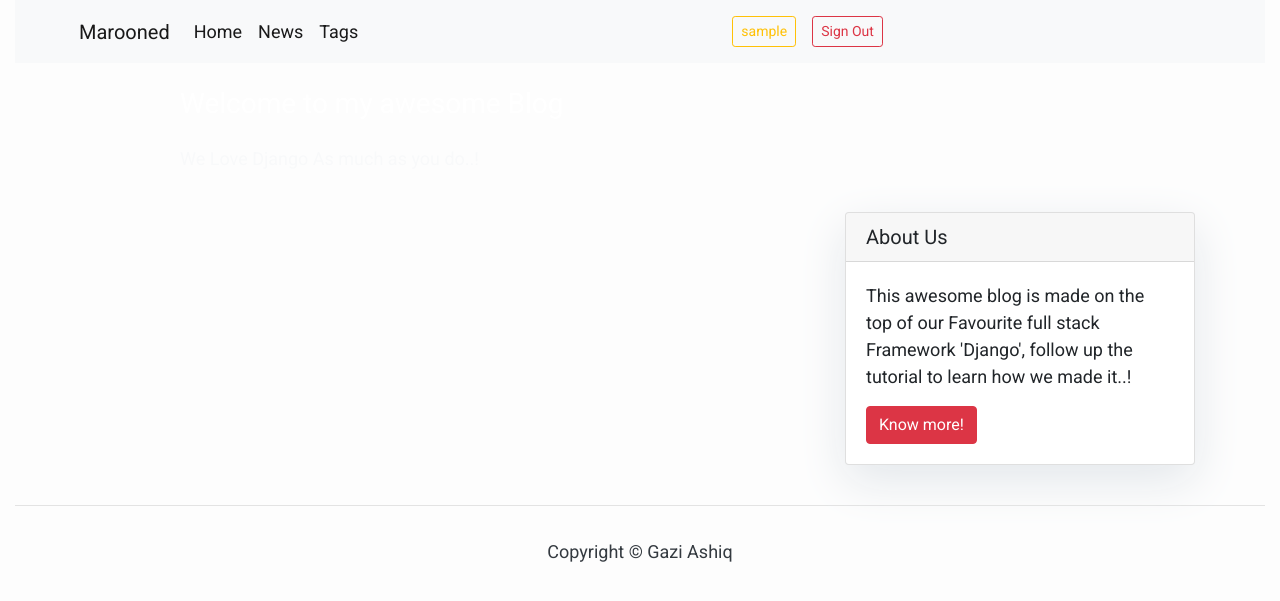
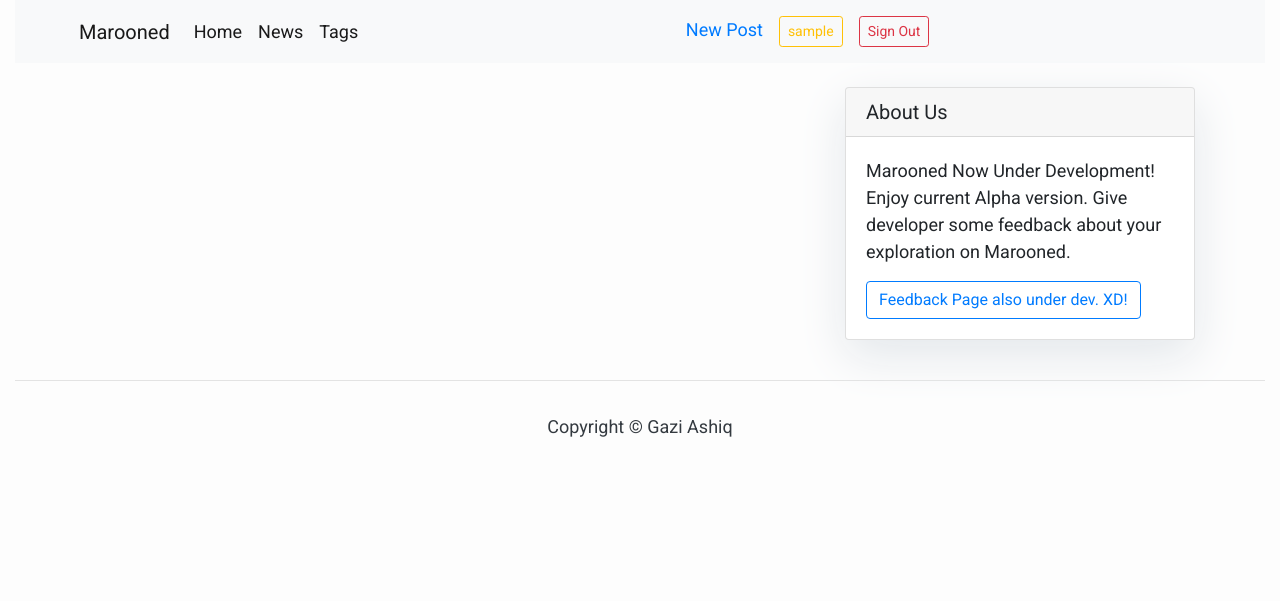
Before and after one commit to GaziAshiq/Marooned, a Django app: page /news/ in a window 1280 px wide. Shown: the top 601 px of the page. Run offline with Django 3.2, Linux system fonts and the light colour scheme; the visitor is signed in with stand-in values (Sample User, id 1); data that the repository does not hold is empty; some libraries are stand-ins or nearby versions.

Commit message:
Major Update. Now User can write blog post, update and delete. debug false

```diff
--- a/news/models.py
+++ b/news/models.py
@@ -28,7 +28,7 @@
     updated_on = models.DateTimeField(auto_now=True)
     content = models.TextField()
     created_on = models.DateTimeField(auto_now_add=True)
-    status = models.IntegerField(choices=STATUS, default=0)
+    status = models.IntegerField(choices=STATUS, default=1)
     tags = models.ManyToManyField(Tag, blank=True, related_name='post_tag')
 
     class Meta:
@@ -38,8 +38,7 @@
         return self.title
 
     def get_absolute_url(self):
-        return reverse("post", kwargs={"slug": str(self.slug)})
-
+        return reverse("news:post", kwargs={"slug": str(self.slug)})
 
 # class Comment(models.Model):
 #     post = models.ForeignKey(News, on_delete=models.CASCADE, related_name='comments')
--- a/news/urls.py
+++ b/news/urls.py
@@ -1,9 +1,12 @@
 from django.urls import path
-from .views import NewsList, NewsDetail, TagList
+from .views import NewsListView, NewsDetailView, NewsCreateView, NewsUpdateView, NewsDeleteView, TagListView
 
 app_name = 'news'
 urlpatterns = [
-    path('', NewsList.as_view(), name='news'),
-    path('tags/', TagList.as_view(), name='tags'),
-    path('<slug:slug>/', NewsDetail.as_view(), name='post'),
+    path('', NewsListView.as_view(), name='news'),
+    path('new/', NewsCreateView.as_view(), name='news-create'),
+    path('tags/', TagListView.as_view(), name='tags'),
+    path('<slug:slug>/', NewsDetailView.as_view(), name='post'),
+    path('<slug:slug>/update/', NewsUpdateView.as_view(), name='news-update'),
+    path('<slug:slug>/delete/', NewsDeleteView.as_view(), name='news-delete'),
 ]
--- a/news/views.py
+++ b/news/views.py
@@ -1,24 +1,63 @@
-from django.shortcuts import render, get_object_or_404, redirect
 from .models import News, Tag
-from django.views.generic import ListView, DetailView
-from django.views.generic.edit import FormMixin
+from django.views.generic import ListView, DetailView, CreateView, UpdateView, DeleteView
+from django.contrib.auth.mixins import LoginRequiredMixin, UserPassesTestMixin
+from .forms import NewsPublishForm
 
 
 # Create your views here.
-class TagList(ListView):
-    queryset = Tag.objects.all()
-    template_name = 'news/tags.html'
-    context_object_name = 'tag_list'
-
-
-class NewsList(ListView):
+class NewsListView(ListView):
     queryset = News.objects.filter(status=1).order_by('-created_on')
-    template_name = 'news/blog.html'
     context_object_name = 'news_list'
     paginate_by = 2
 
 
-class NewsDetail(DetailView):
+class NewsDetailView(DetailView):
     model = News
-    template_name = 'news/post.html'
     context_object_name = 'post'
+
+
+class NewsCreateView(LoginRequiredMixin, CreateView):
+    # model = News
+    # fields = ['title', 'slug', 'cover_photo', 'summary', 'content', 'tags']
+
+    # using form_class so i can use summernote
+    form_class = NewsPublishForm
+    template_name = 'news/news_form.html'
+
+    def form_valid(self, form):
+        form.instance.author = self.request.user
+        return super(NewsCreateView, self).form_valid(form)
+
+
+class NewsUpdateView(LoginRequiredMixin, UserPassesTestMixin, UpdateView):
+    model = News
+
+    form_class = NewsPublishForm
+    template_name = 'news/news_form.html'
+
+    def form_valid(self, form):
+        form.instance.author = self.request.user
+        return super(NewsUpdateView, self).form_valid(form)
+
+    def test_func(self):
+        post = self.get_object()
+        if self.request.user == post.author:
+            return True
+        return False
+
+
+class NewsDeleteView(LoginRequiredMixin, UserPassesTestMixin, DeleteView):
+    model = News
+    success_url = '/news/'
+
+    def test_func(self):
+        post = self.get_object()
+        if self.request.user == post.author:
+            return True
+        return False
+
+
+class TagListView(ListView):
+    queryset = Tag.objects.all()
+    template_name = 'news/tags.html'
+    context_object_name = 'tag_list'
--- a/templates/base.html
+++ b/templates/base.html
@@ -41,8 +41,12 @@
             <ul class="navbar-nav">
                 {% if user.is_authenticated %}
                     <li class="nav-item active">
+                        <a class="nav-link text-primary" href="{% url 'news:news-create' %}">New Post</a>
+                    </li>
+                    <li class="nav-item active">
                         <a class="nav-link" href="{% url 'users:profile' %}">
-                            <button class="btn btn-sm btn-outline-warning text-sm-center" type="submit">{{ user.username}}</button>
+                            <button class="btn btn-sm btn-outline-warning text-sm-center"
+                                    type="submit">{{ user.username }}</button>
                         </a>
                     </li>
                     <li class="nav-item active">
@@ -58,7 +62,8 @@
                     </li>
                     <li class="nav-item active">
                         <a class="nav-link" href="{% url 'users:signup' %}">
-                            <button class="btn btn-sm btn-outline-success text-sm-center" type="submit">Get Started</button>
+                            <button class="btn btn-sm btn-outline-success text-sm-center" type="submit">Get Started
+                            </button>
                         </a>
                     </li>
                 {% endif %}
--- a/templates/news/blog.html
+++ b/templates/news/news_list.html
@@ -19,29 +19,17 @@
             box-shadow: 0 16px 48px #E3E7EB;
         }
     </style>
-
-    <header class="masthead">
-        <div class="overlay"></div>
-        <div class="container">
-            <div class="row">
-                <div class=" col-md-8 col-md-10 mx-auto">
-                    <div class="site-heading">
-                        <h3 class=" site-heading my-4 mt-3 text-white"> Welcome to my awesome Blog </h3>
-                        <p class="text-light">We Love Django As much as you do..! &nbsp
-                        </p>
-                    </div>
-                </div>
-            </div>
-        </div>
-    </header>
     <div class="container">
         <div class="row">
             <!-- Blog Entries Column -->
-            <div class="col-md-8 mt-3 left">
+            <div class="col-md-8 mt-4 left">
                 {% for post in news_list %}
                     <div class="card mb-4">
                         <div class="card-body">
-                            <img width="200" height="200" src="{{ post.cover_photo.url }}" alt="Cover Photo" class="rounded float-right">
+                            {% if post.cover_photo %}
+                                <img width="200" height="200" src="{{ post.cover_photo.url }}" alt="Cover Photo"
+                                     class="rounded float-right">
+                            {% endif %}
                             <h2 class="card-title">{{ post.title }}</h2>
                             <p class="card-text text-muted h6">{{ post.author }} | {{ post.created_on }} </p>
                             <p class="card-text">{{ post.summary | slice:":200" }}</p>
--- a/templates/news/sidebar.html
+++ b/templates/news/sidebar.html
@@ -12,10 +12,10 @@
         <div class="card my-4">
             <h5 class="card-header">About Us</h5>
             <div class="card-body">
-                <p class="card-text"> This awesome blog is made on the top of our Favourite full stack Framework
-                    'Django', follow up the tutorial to learn how we made it..!</p>
-                <a href=""
-                   class="btn btn-danger">Know more!</a>
+                <p class="card-text">Marooned Now Under Development! Enjoy current Alpha version. Give developer some
+                    feedback about your exploration on Marooned.</p>
+                <a href="#"
+                   class="btn btn-outline-primary">Feedback Page also under dev. XD!</a>
             </div>
         </div>
     </div>
```
Also changed, not shown: news/forms.py (+11 -0 lines), templates/news/news_confirm_delete.html (added, +21 -0 lines), templates/news/news_detail.html (added, +43 -0 lines), templates/news/news_form.html (added, +21 -0 lines), templates/news/post.html (deleted, +0 -29 lines).
